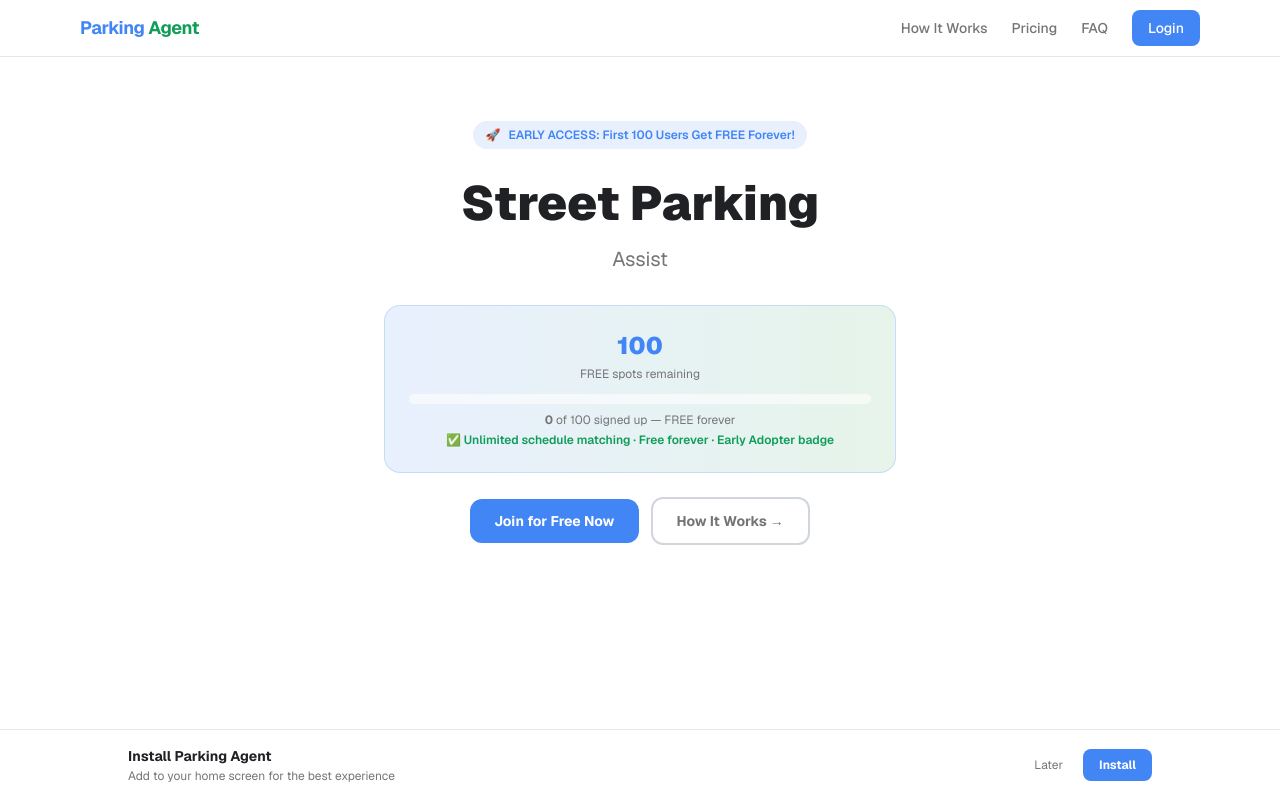
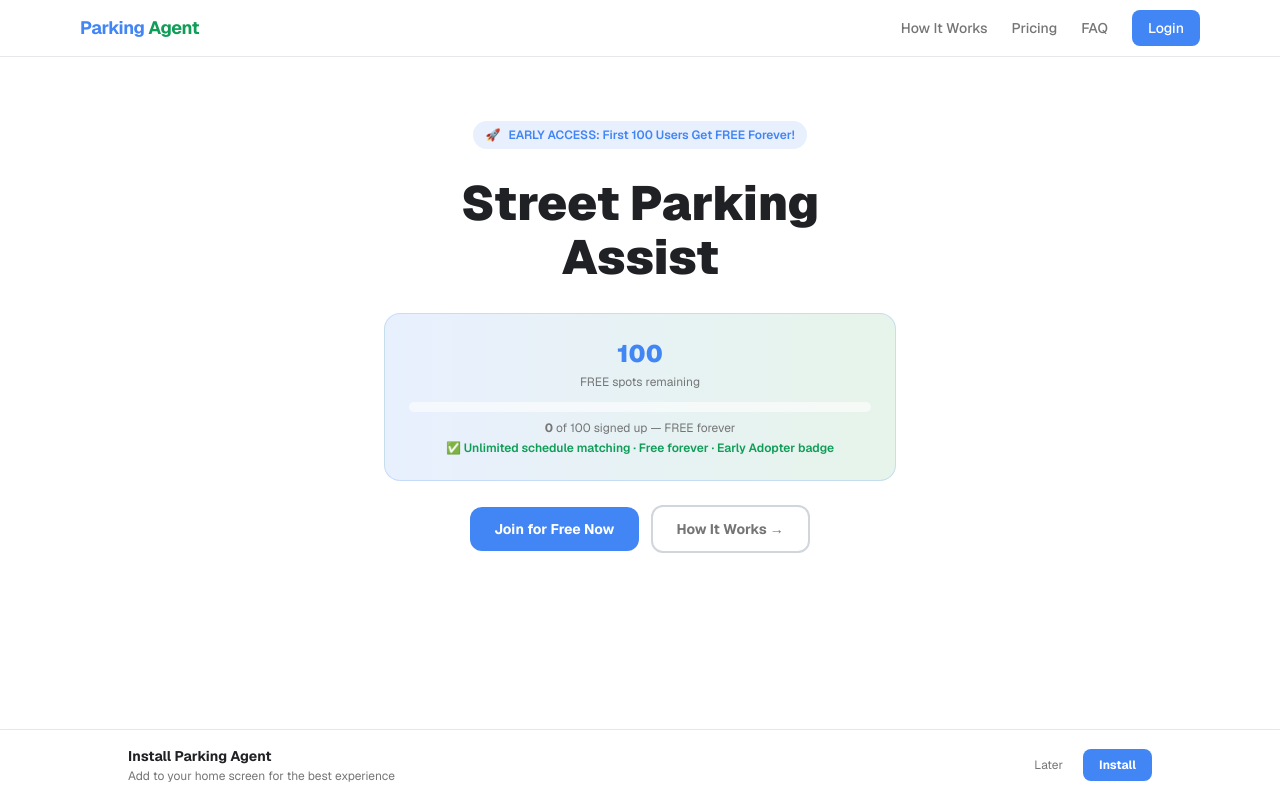
Before and after one commit to aioverdose/parkingagent, a Next.js app: page / in a window 1280 px wide. Built offline with nearby package versions, Linux system fonts and the light colour scheme; no server answers; the database is empty.

Commit message:
Assist text: spring scale animation from 0 to hero size

```diff
--- a/src/app/page.tsx
+++ b/src/app/page.tsx
@@ -136,9 +136,14 @@ export default function Home() {
         <h1 className="text-4xl md:text-5xl font-black text-[#202124] leading-tight">
           Street Parking
         </h1>
-        <p className="text-xl mt-3 text-[#757575] max-w-2xl mx-auto">
+        <motion.p
+          className="text-4xl md:text-5xl font-black text-[#202124] max-w-2xl mx-auto"
+          initial={{ scale: 0 }}
+          animate={{ scale: 1 }}
+          transition={{ type: "spring", stiffness: 150, damping: 5, mass: 0.5 }}
+        >
           Assist
-        </p>
+        </motion.p>
 
         {/* First 100 Free Counter */}
         <div className="mt-8 max-w-lg mx-auto bg-gradient-to-r from-[#E8F0FE] to-[#E6F4EA] border border-[#4285F4]/20 rounded-2xl p-6 text-center">
```
